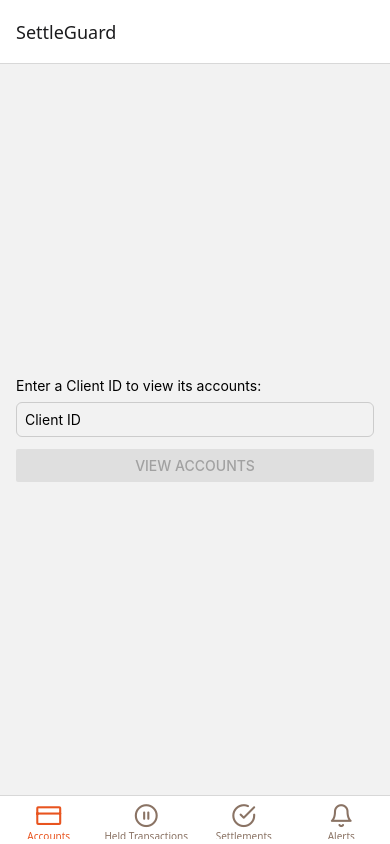
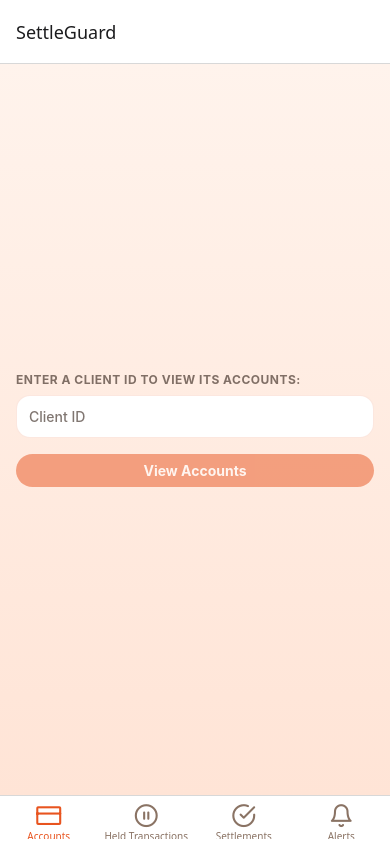
Before and after one commit to phuoctmse/SettleGuard, a React Native app in the folder mobile-app/: screen /ClientLookup in a window 390 px wide. Built offline with nearby package versions, Linux system fonts and the light colour scheme; no server answers.

Commit message:
feat(mobile-app): restyle Accounts-tab screens with design system

```diff
--- a/mobile-app/src/screens/AccountDetailScreen.tsx
+++ b/mobile-app/src/screens/AccountDetailScreen.tsx
@@ -5,6 +5,11 @@ import type { NativeStackScreenProps } from '@react-navigation/native-stack';
 import type { AccountsStackParamList } from '../navigation/RootNavigator';
 import { getAccount } from '../api/accounts';
 import { listEntriesForAccount } from '../api/ledger';
+import { ScreenContainer } from '../components/ScreenContainer';
+import { Card } from '../components/Card';
+import { BalanceDisplay } from '../components/BalanceDisplay';
+import { EmptyState } from '../components/EmptyState';
+import { colors, spacing, typography } from '../theme';
 
 type Props = NativeStackScreenProps<AccountsStackParamList, 'AccountDetail'>;
 
@@ -13,40 +18,50 @@ export function AccountDetailScreen({ route }: Props) {
   const account = useQuery({ queryKey: ['account', accountId], queryFn: () => getAccount(accountId) });
   const entries = useQuery({ queryKey: ['entries', accountId], queryFn: () => listEntriesForAccount(accountId) });
 
-  if (account.isLoading) return <Text style={styles.pad}>Loading…</Text>;
-  if (account.error) return <Text style={styles.pad}>Failed to load account.</Text>;
+  if (account.isLoading) {
+    return (
+      <ScreenContainer>
+        <EmptyState status="loading" />
+      </ScreenContainer>
+    );
+  }
+  if (account.error) {
+    return (
+      <ScreenContainer>
+        <EmptyState status="error" message="Failed to load account." />
+      </ScreenContainer>
+    );
+  }
 
   return (
-    <View style={styles.container}>
+    <ScreenContainer>
       {account.data && (
         <View style={styles.header}>
-          <Text style={styles.balance}>Balance: {account.data.balance}</Text>
-          <Text>Status: {account.data.status}</Text>
+          <BalanceDisplay amount={account.data.balance} />
+          <Text style={[typography.caption, { color: colors.textSecondary }]}>Status: {account.data.status}</Text>
         </View>
       )}
       {entries.error ? (
-        <Text style={styles.pad}>Failed to load transaction history.</Text>
+        <EmptyState status="error" message="Failed to load transaction history." />
       ) : (
         <FlatList
           data={entries.data ?? []}
           keyExtractor={(e) => e.id}
           renderItem={({ item }) => (
-            <View style={styles.row}>
-              <Text>{item.direction} {item.amount}</Text>
-              <Text>{item.reason}</Text>
-            </View>
+            <Card>
+              <Text style={[typography.body, { color: colors.textPrimary }]}>
+                {item.direction} {item.amount}
+              </Text>
+              <Text style={[typography.caption, { color: colors.textSecondary }]}>{item.reason}</Text>
+            </Card>
           )}
-          ListEmptyComponent={<Text style={styles.pad}>No ledger entries yet.</Text>}
+          ListEmptyComponent={<EmptyState status="empty" message="No ledger entries yet." />}
         />
       )}
-    </View>
+    </ScreenContainer>
   );
 }
 
 const styles = StyleSheet.create({
-  container: { flex: 1 },
-  header: { padding: 16, borderBottomWidth: 1, borderColor: '#eee' },
-  balance: { fontSize: 20, fontWeight: '600' },
-  pad: { padding: 16 },
-  row: { padding: 16, borderBottomWidth: 1, borderColor: '#eee' },
+  header: { marginBottom: spacing.lg },
 });
--- a/mobile-app/src/screens/AccountListScreen.tsx
+++ b/mobile-app/src/screens/AccountListScreen.tsx
@@ -1,9 +1,13 @@
-import { FlatList, Pressable, StyleSheet, Text, View } from 'react-native';
+import { FlatList, Text } from 'react-native';
 import { useQuery } from '@tanstack/react-query';
 import type { NativeStackScreenProps } from '@react-navigation/native-stack';
 
 import type { AccountsStackParamList } from '../navigation/RootNavigator';
 import { listAccounts } from '../api/accounts';
+import { ScreenContainer } from '../components/ScreenContainer';
+import { Card } from '../components/Card';
+import { EmptyState } from '../components/EmptyState';
+import { colors, typography } from '../theme';
 
 type Props = NativeStackScreenProps<AccountsStackParamList, 'AccountList'>;
 
@@ -14,25 +18,34 @@ export function AccountListScreen({ navigation, route }: Props) {
     queryFn: () => listAccounts(clientId),
   });
 
-  if (isLoading) return <Text style={styles.pad}>Loading…</Text>;
-  if (error) return <Text style={styles.pad}>Failed to load accounts.</Text>;
+  if (isLoading) {
+    return (
+      <ScreenContainer>
+        <EmptyState status="loading" />
+      </ScreenContainer>
+    );
+  }
+  if (error) {
+    return (
+      <ScreenContainer>
+        <EmptyState status="error" message="Failed to load accounts." />
+      </ScreenContainer>
+    );
+  }
 
   return (
+    <ScreenContainer>
       <FlatList
         data={data}
         keyExtractor={(a) => a.id}
         renderItem={({ item }) => (
-        <Pressable style={styles.row} onPress={() => navigation.navigate('AccountDetail', { accountId: item.id })}>
-          <Text>{item.external_ref ?? item.id}</Text>
-          <Text>{item.status}</Text>
-        </Pressable>
+          <Card onPress={() => navigation.navigate('AccountDetail', { accountId: item.id })}>
+            <Text style={[typography.body, { color: colors.textPrimary }]}>{item.external_ref ?? item.id}</Text>
+            <Text style={[typography.caption, { color: colors.textSecondary }]}>{item.status}</Text>
+          </Card>
         )}
-      ListEmptyComponent={<Text style={styles.pad}>No accounts for this client.</Text>}
+        ListEmptyComponent={<EmptyState status="empty" message="No accounts for this client." />}
       />
+    </ScreenContainer>
   );
 }
-
-const styles = StyleSheet.create({
-  pad: { padding: 16 },
-  row: { flexDirection: 'row', justifyContent: 'space-between', padding: 16, borderBottomWidth: 1, borderColor: '#eee' },
-});
--- a/mobile-app/src/screens/ClientLookupScreen.tsx
+++ b/mobile-app/src/screens/ClientLookupScreen.tsx
@@ -1,8 +1,11 @@
 import { useState } from 'react';
-import { Button, StyleSheet, Text, TextInput, View } from 'react-native';
+import { StyleSheet, Text, TextInput } from 'react-native';
 import type { NativeStackScreenProps } from '@react-navigation/native-stack';
 
 import type { AccountsStackParamList } from '../navigation/RootNavigator';
+import { ScreenContainer } from '../components/ScreenContainer';
+import { Button } from '../components/Button';
+import { colors, spacing, typography } from '../theme';
 
 type Props = NativeStackScreenProps<AccountsStackParamList, 'ClientLookup'>;
 
@@ -10,11 +13,12 @@ export function ClientLookupScreen({ navigation }: Props) {
   const [clientId, setClientId] = useState('');
 
   return (
-    <View style={styles.container}>
-      <Text style={styles.label}>Enter a Client ID to view its accounts:</Text>
+    <ScreenContainer contentStyle={styles.centered}>
+      <Text style={[typography.label, styles.label]}>Enter a Client ID to view its accounts:</Text>
       <TextInput
-        style={styles.input}
+        style={[typography.body, styles.input]}
         placeholder="Client ID"
+        placeholderTextColor={colors.textSecondary}
         value={clientId}
         onChangeText={setClientId}
         autoCapitalize="none"
@@ -24,12 +28,20 @@ export function ClientLookupScreen({ navigation }: Props) {
         disabled={clientId.trim().length === 0}
         onPress={() => navigation.navigate('AccountList', { clientId: clientId.trim() })}
       />
-    </View>
+    </ScreenContainer>
   );
 }
 
 const styles = StyleSheet.create({
-  container: { flex: 1, padding: 16, justifyContent: 'center' },
-  label: { marginBottom: 8 },
-  input: { borderWidth: 1, borderColor: '#ccc', borderRadius: 6, padding: 8, marginBottom: 12 },
+  centered: { justifyContent: 'center' },
+  label: { color: colors.textSecondary, marginBottom: spacing.sm },
+  input: {
+    borderWidth: 1,
+    borderColor: colors.accentMuted,
+    borderRadius: spacing.cardRadius,
+    padding: spacing.md,
+    marginBottom: spacing.lg,
+    color: colors.textPrimary,
+    backgroundColor: colors.surfaceSolid,
+  },
 });
```
Lines whose indentation alone changed are shown as unchanged.
